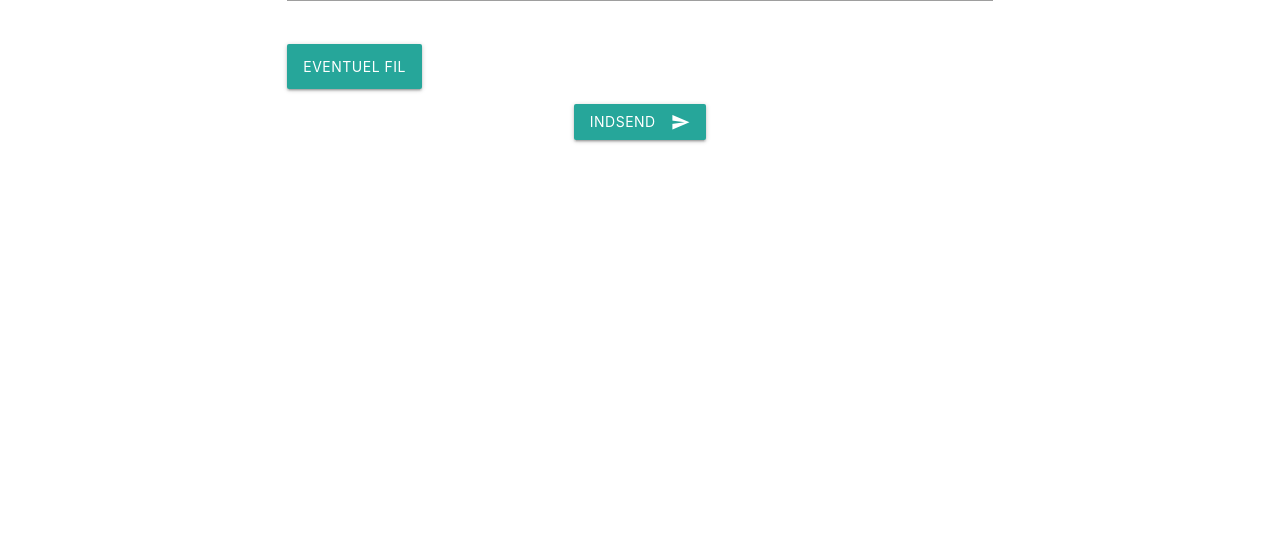
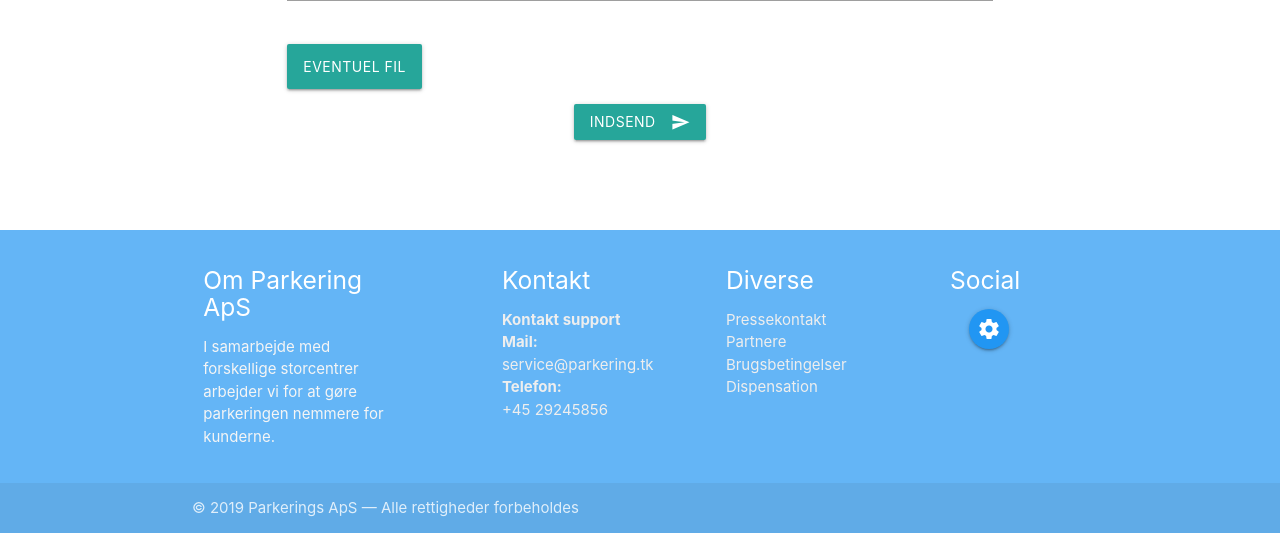
Before and after one commit to jeppefm1/Parkering, a Django app: page /support/ in a window 1280 px wide. Shown: the part 697-1230 px from the top of the page. Before the commit the page ends 840 px from the top, so only its background shows below. Run offline with Django 3.2, Linux system fonts and the light colour scheme; some libraries are stand-ins or nearby versions.

Commit message:
footer, links og flydende knap i højre side med tooltips tilføjet

```diff
--- a/Parkeringshus/main/templates/main/header.html
+++ b/Parkeringshus/main/templates/main/header.html
@@ -8,16 +8,27 @@
   <!-- Compiled and minified CSS -->
   <link href="{% static 'main/css/materialize.css' %}" rel="stylesheet">
 
-    <!-- Compiled and minified JavaScript -->
+  <!-- Compiled and minified JavaScript -->
   <script src="https://cdnjs.cloudflare.com/ajax/libs/materialize/1.0.0/js/materialize.min.js"></script>
 
   <!--Let browser know website is optimized for mobile-->
   <meta name="viewport" content="width=device-width, initial-scale=1.0"/>
+  <!-- Cookie-information og GDPR-compliance -->
+  <link rel="stylesheet" type="text/css" src="https://cdnjs.cloudflare.com/ajax/libs/cookieconsent2/3.1.0/cookieconsent.min.css">
+  <script src="https://cdnjs.cloudflare.com/ajax/libs/cookieconsent2/3.1.0/cookieconsent.min.js"></script>
 
   <script>
       document.addEventListener('DOMContentLoaded', function() {
         var elems = document.querySelectorAll('.sidenav');
         var instances = M.Sidenav.init(elems, {});
+      });
+      document.addEventListener('DOMContentLoaded', function() {
+        var elems = document.querySelectorAll('.fixed-action-btn');
+        var instances = M.FloatingActionButton.init(elems, {});
+      });
+      document.addEventListener('DOMContentLoaded', function() {
+        var elems = document.querySelectorAll('.tooltipped');
+        var instances = M.Tooltip.init(elems, {});
       });
   </script>
 </head>
@@ -30,6 +41,60 @@
     {% block content %}
     {% endblock %}
   </div>
+  {% if user.is_authenticated %}
+    <div class="fixed-action-btn">
+      <a class="btn-floating btn-large red">
+        <i class="large material-icons">menu</i>
+      </a>
+      <ul>
+        <li><a class="btn-floating red tooltipped" data-position="left" data-tooltip="Påmindelser" href="/reminders"><i class="material-icons">notifications</i></a></li>
+        <li><a class="btn-floating yellow darken-1 tooltipped" data-position="left" data-tooltip="Support" href="/support"><i class="material-icons">message</i></a></li>
+        <li><a class="btn-floating green tooltipped" data-position="left" data-tooltip="Indstillinger" href="/settings"><i class="material-icons">settings</i></a></li>
+        <li><a class="btn-floating blue tooltipped" data-position="left" data-tooltip="Tilføj nummerplade" href="/addplate"><i class="material-icons">add</i></a></li>
+      </ul>
+    </div>
+  {% endif %}
+  <footer class="page-footer">
+    <div class="container">
+      <div class="row">
+        <div class="col l3 s12">
+          <h5 class="white-text">Om Parkering ApS</h5>
+          <p class="grey-text text-lighten-4">I samarbejde med forskellige storcentrer arbejder vi for at gøre parkeringen nemmere for kunderne.</p>
+        </div>
+        <div class="col l2 offset-l1 s12">
+          <h5 class="white-text">Kontakt</h5>
+          <ul>
+            <li><a class="grey-text text-lighten-3" href="/support"><b>Kontakt support</b></a></li>
+            <li><a class="grey-text text-lighten-3" href="mailto:service@parkering.tk"><b>Mail:</b><br>service@parkering.tk</a></li>
+            <li><a class="grey-text text-lighten-3"><b>Telefon:</b><br>+45 29245856</a></li>
+          </ul>
+        </div>
+        <div class="col l2 offset-l1 s12">
+          <h5 class="white-text">Diverse</h5>
+          <ul>
+            <li><a class="grey-text text-lighten-3" href="#!">Pressekontakt</a></li>
+            <li><a class="grey-text text-lighten-3" href="#!">Partnere</a></li>
+            <li><a class="grey-text text-lighten-3" href="/tos">Brugsbetingelser</a></li>
+            <li><a class="grey-text text-lighten-3" href="/support#omhandler=Betaling-titel=Dispensation">Dispensation</a></li>
+          </ul>
+        </div>
+        <div class="col l2 offset-l1 s12">
+          <h5 class="white-text">Social</h5>
+          <ul>
+            <div class="container">
+              <div class="text-center center-block">
+                <li><a class="btn-floating blue"><i class="material-icons">settings</i></a></li>
+            </div>
+          </ul>
+        </div>
+      </div>
+    </div>
+    <div class="footer-copyright">
+      <div class="container">
+      © 2019 Parkerings ApS — Alle rettigheder forbeholdes
+      </div>
+    </div>
+  </footer>
 </body>
 
 <script src="https://ajax.googleapis.com/ajax/libs/jquery/2.1.1/jquery.min.js"></script>
--- a/Parkeringshus/main/templates/main/includes/startside.html
+++ b/Parkeringshus/main/templates/main/includes/startside.html
@@ -13,3 +13,4 @@
         </div>
       </div>
   {% endfor %}
+</div>
--- a/Parkeringshus/main/templates/main/support.html
+++ b/Parkeringshus/main/templates/main/support.html
@@ -10,6 +10,7 @@
                                                   "Jeg ønsker ikke længere at have min bruger": null,
                                                   "Hvor opererer I?": null,
                                                   "Virksomheds-henseender": null,
+                                                  "Dispensation": null,
       }});
     });
     document.addEventListener('DOMContentLoaded', function() {
```
